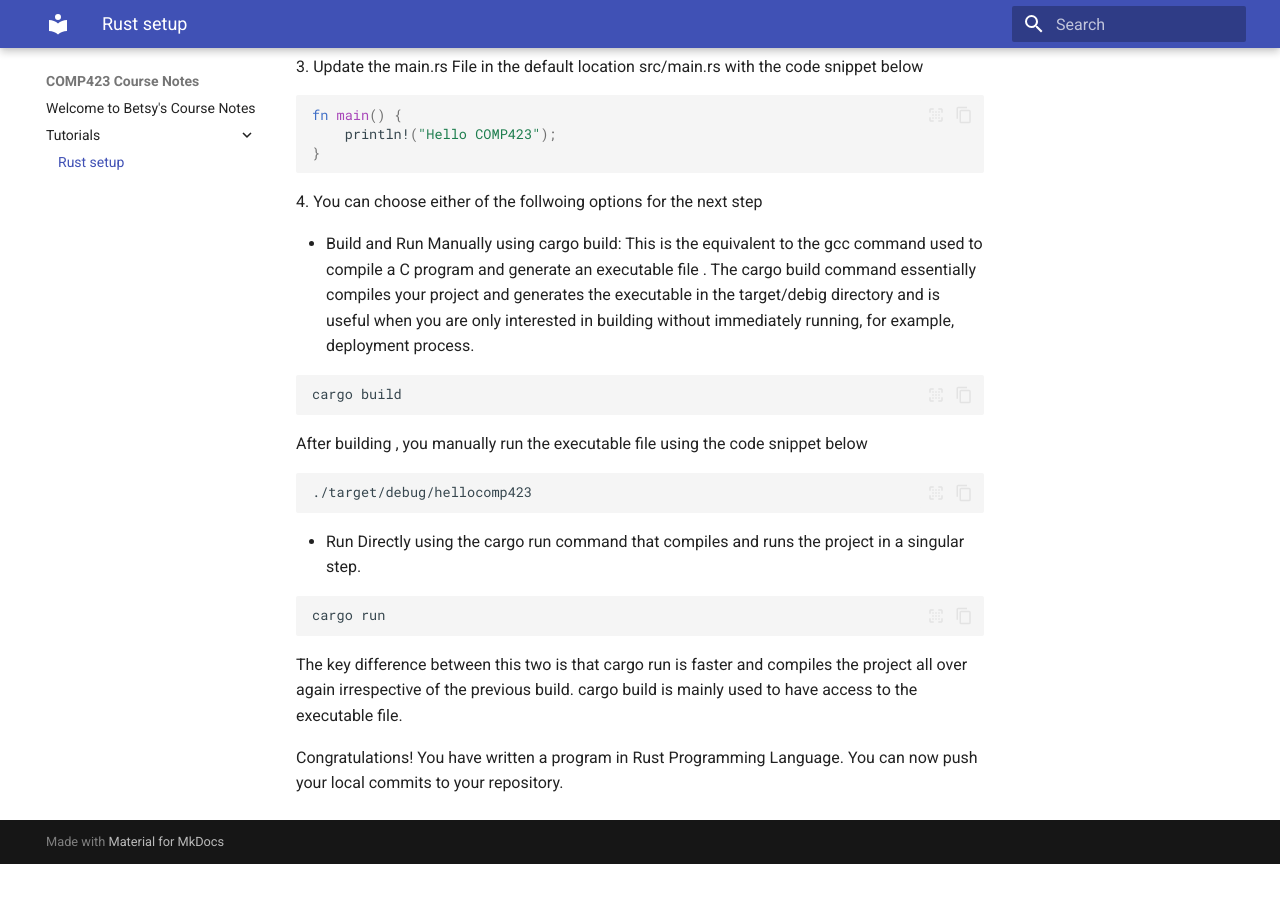
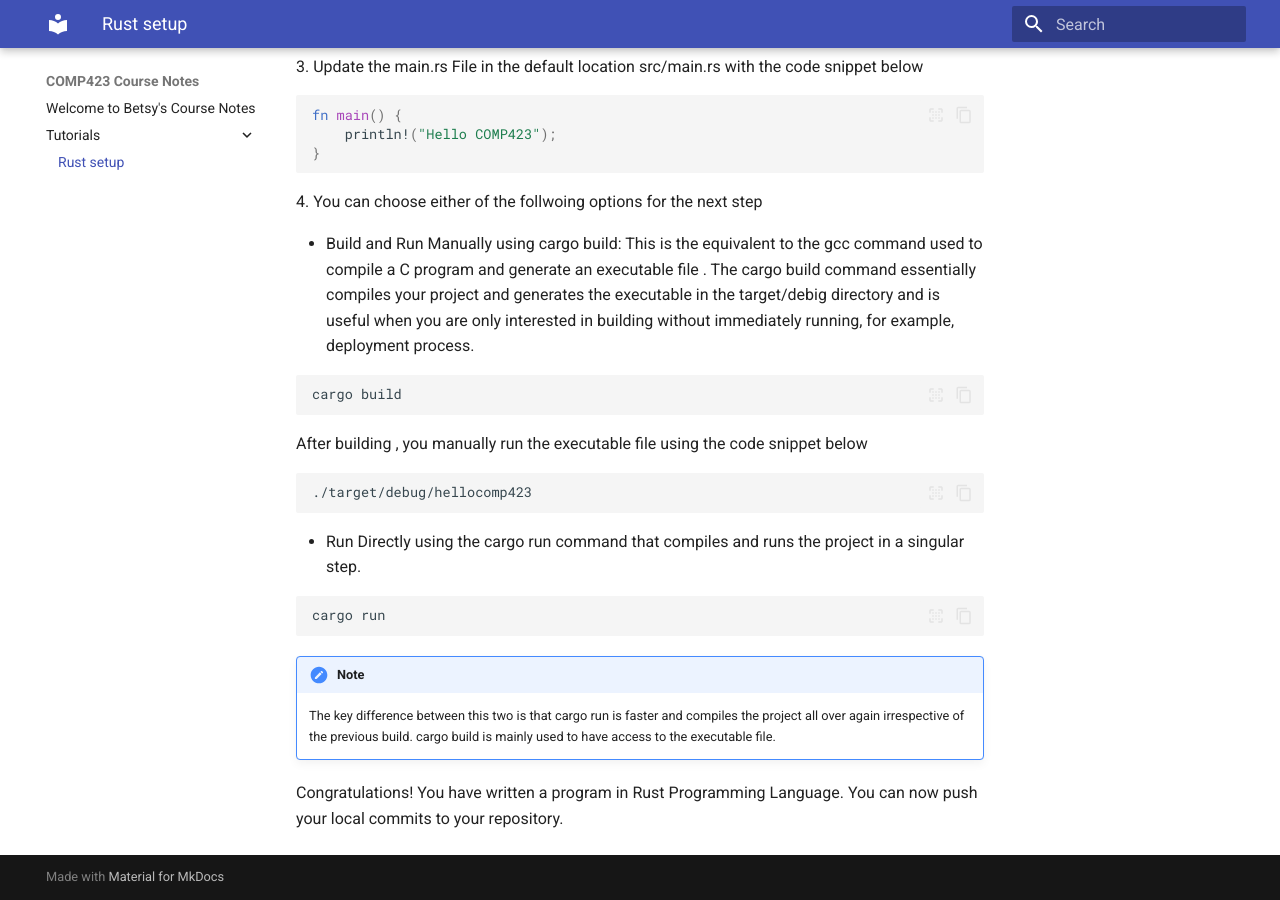
Before and after one commit to betsygeo/comp423-course-notes, an MkDocs documentation site: the page built from docs/tutorials/rust-setup.md, in a window 1280 px wide and 900 px high, scrolled down 2918 px. Built offline with MkDocs 1.6.1 and Material for MkDocs 9.7.7, drawn with Linux system fonts in a browser that asks for light colours; before the commit the page ends 3782 px from its top, so only the background shows below that.

Commit message:
Added adminitions to bnotes.

````diff
--- a/docs/tutorials/rust-setup.md
+++ b/docs/tutorials/rust-setup.md
@@ -123,6 +123,7 @@ After building , you manually run the executable file using the code snippet bel
 cargo run
 ```
 
-The key difference between this two is that cargo run is faster and compiles the project all over again irrespective of the previous build. cargo build is mainly used to have access to the executable file.
+!!! note
+    The key difference between this two is that cargo run is faster and compiles the project all over again irrespective of the previous build. cargo build is mainly used to have access to the executable file.
 
 Congratulations! You have written a program in Rust Programming Language. You can now push your local commits to your repository.
--- a/mkdocs.yml
+++ b/mkdocs.yml
@@ -5,6 +5,9 @@ markdown_extensions:
       pygments_lang_class: true
   - pymdownx.inlinehilite
   - pymdownx.snippets
+  - pymdownx.superfences
+  - admonition
+  - pymdownx.details
   - pymdownx.superfences
   - toc:
       permalink: true
@@ -21,7 +24,6 @@ theme:
     - content.code.select
     - content.code.annotate
 
-
   extra:
     annotate:
       json: true
````
